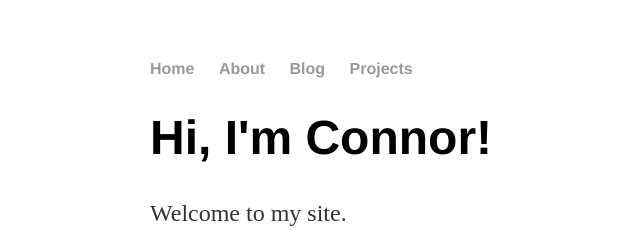
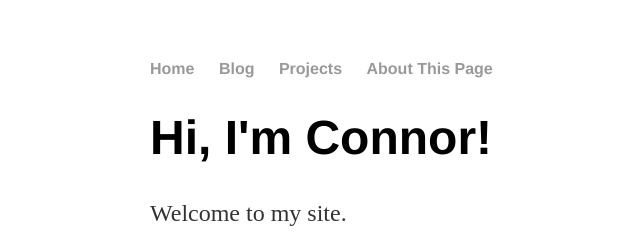
Before and after one commit to ConMark/ConMark.github.io, a Jekyll site: the page built from index.html, in a window 1280 px wide. Shown: the top 252 px of the page, without its empty margins (42-682 px from the left). Built offline with Jekyll 4.4.1, drawn with Linux system fonts in a browser that asks for light colours.

```diff
--- a/_layouts/default.html
+++ b/_layouts/default.html
@@ -11,9 +11,9 @@
 		<nav>
     		<ul>
         		<li><a href="/">Home</a></li>
-	        	<li><a href="/about">About</a></li>
         		<li><a href="/blog">Blog</a></li>
-        		<li><a href="/projects">Projects</a></li>
+				<li><a href="/projects">Projects</a></li>
+				<li><a href="/about">About This Page</a></li>
     		</ul>
 		</nav>
 		<div class="container">
```
